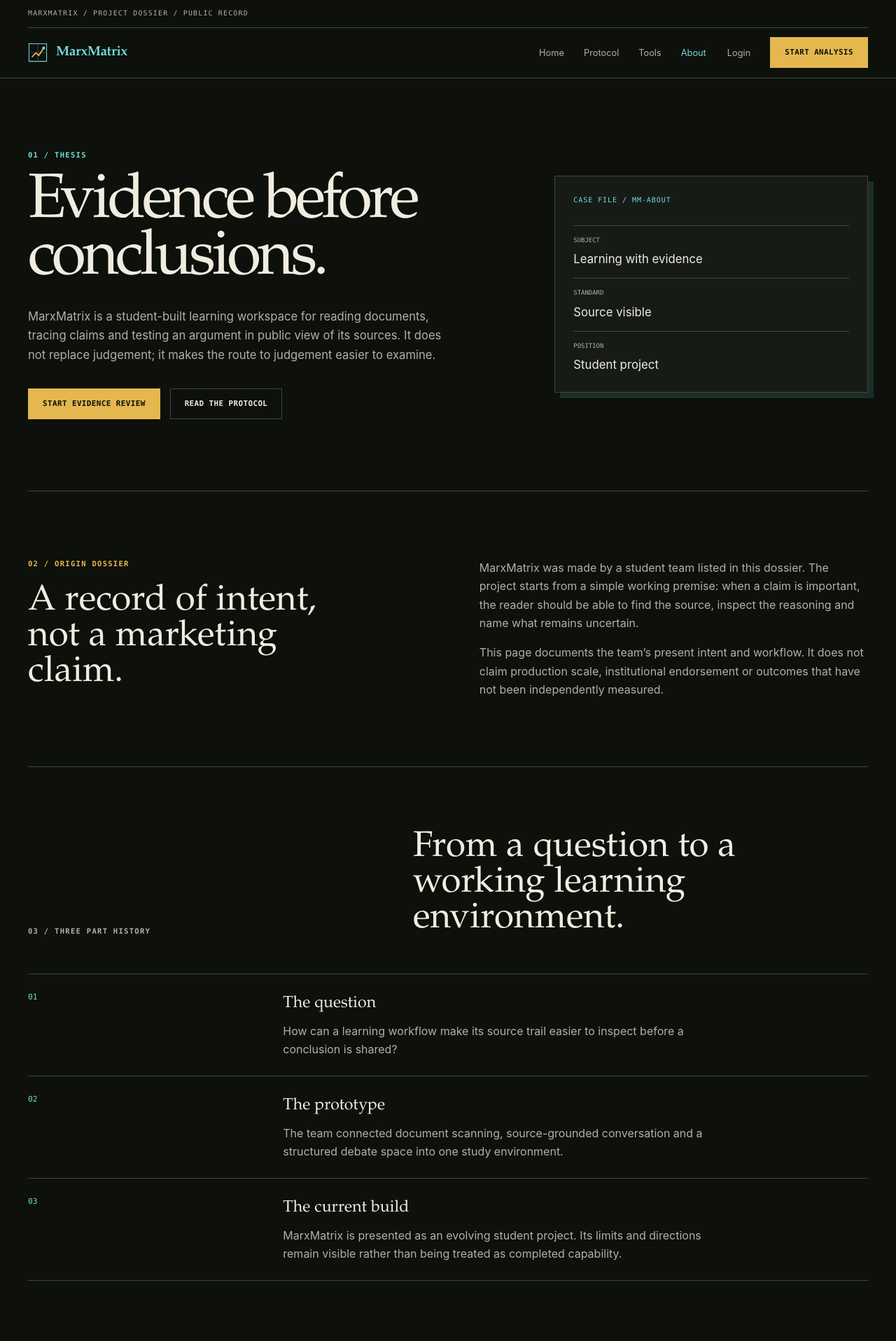
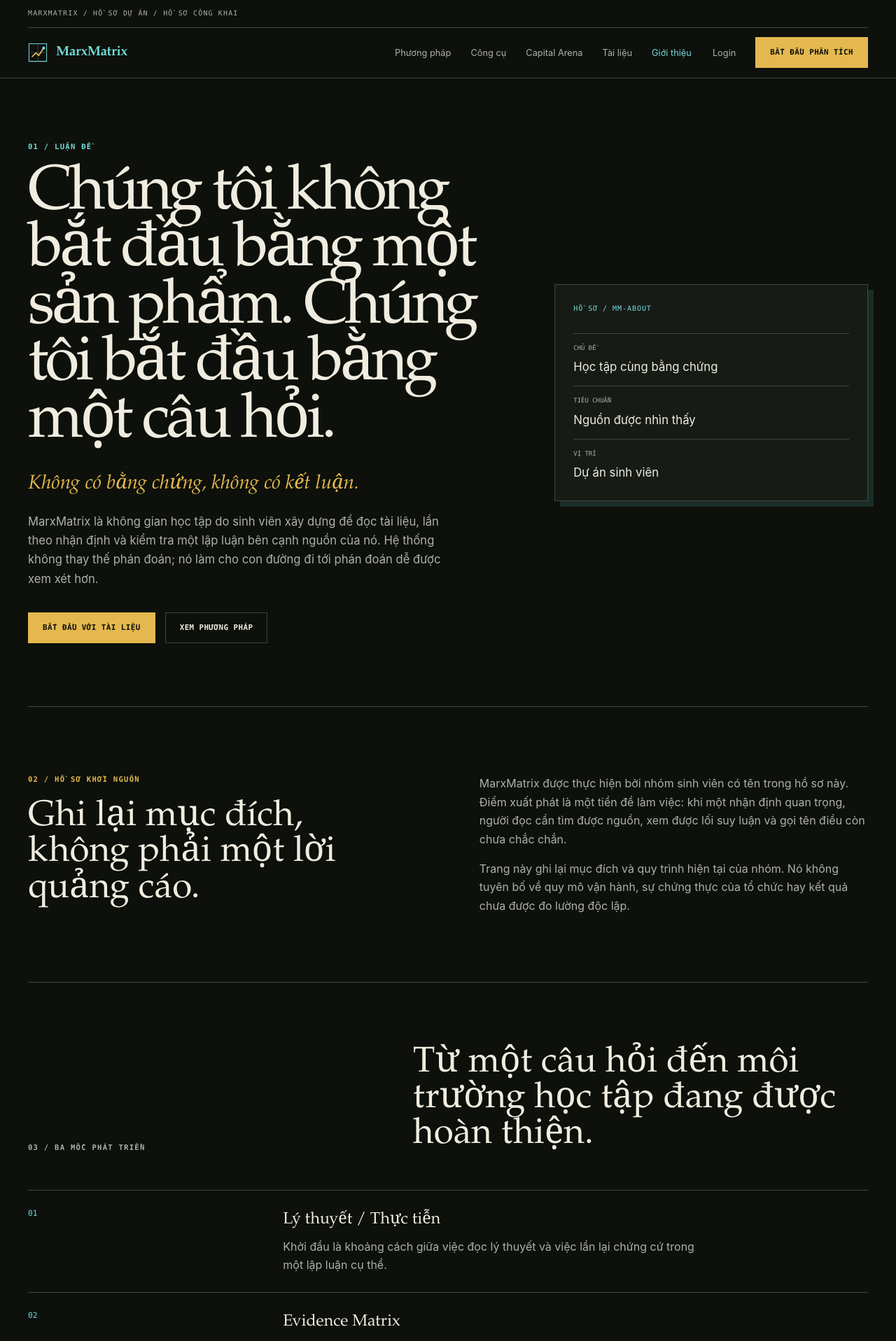
Before and after one commit to ngocthanhhx7/spst_marxmatrix, a React (Vite) app in the folder apps/web/: page /about in a window 1280 px wide. Shown: the top 1916 px of the page at 70% size. Built offline with nearby package versions, Linux system fonts and the light colour scheme; no server answers.

Commit message:
fix(web): align about page with approved narrative

```diff
--- a/apps/web/src/features/about/AboutPage.css
+++ b/apps/web/src/features/about/AboutPage.css
@@ -22,6 +22,11 @@
 
 .about a {
   color: inherit;
+}
+.about a:focus-visible,
+.about button:focus-visible {
+  outline: 2px solid var(--about-cyan);
+  outline-offset: 3px;
 }
 .about h1,
 .about h2,
@@ -146,6 +151,13 @@
   color: var(--about-muted);
   font-size: 1.04rem;
   line-height: 1.65;
+}
+.about__mantra {
+  margin-bottom: 18px;
+  color: var(--about-amber);
+  font-family: var(--font-display, Georgia, serif);
+  font-size: clamp(1.3rem, 2.2vw, 1.8rem);
+  font-style: italic;
 }
 .about__actions {
   display: flex;
@@ -449,6 +461,17 @@
   color: var(--about-muted);
   line-height: 1.55;
 }
+.about__protocol li strong,
+.about__protocol li span {
+  display: block;
+}
+.about__protocol li strong {
+  margin-bottom: 6px;
+  color: var(--about-text);
+  font-family: var(--font-data, monospace);
+  font-size: 0.7rem;
+  text-transform: uppercase;
+}
 .about__protocol li::before {
   display: inline-block;
   width: 30px;
@@ -594,7 +617,7 @@
     display: none;
   }
   .about__account-links .about__button {
-    min-height: 40px;
+    min-height: 44px;
     padding-inline: 12px;
     font-size: 0.55rem;
   }
--- a/apps/web/src/features/about/AboutPage.tsx
+++ b/apps/web/src/features/about/AboutPage.tsx
@@ -1,4 +1,4 @@
-import { useState, type MouseEvent } from 'react';
+import { useState } from 'react';
 import { Link } from 'react-router';
 import { BrandMark } from '../../shared/ui/BrandMark.js';
 import { useSessionStore } from '../auth/session.js';
@@ -7,27 +7,35 @@
 const history = [
   [
     '01',
-    'The question',
-    'How can a learning workflow make its source trail easier to inspect before a conclusion is shared?'
+    'Lý thuyết / Thực tiễn',
+    'Khởi đầu là khoảng cách giữa việc đọc lý thuyết và việc lần lại chứng cứ trong một lập luận cụ thể.'
   ],
   [
     '02',
-    'The prototype',
-    'The team connected document scanning, source-grounded conversation and a structured debate space into one study environment.'
+    'Evidence Matrix',
+    'Nhóm tạo một cách làm việc để đặt nguồn, nhận định và câu hỏi vào cùng một ma trận có thể kiểm tra.'
   ],
   [
     '03',
-    'The current build',
-    'MarxMatrix is presented as an evolving student project. Its limits and directions remain visible rather than being treated as completed capability.'
+    'Capital Arena',
+    'Không gian tranh luận cấu trúc được thêm vào để một lập trường có thể được chất vấn trước khi được giữ lại.'
   ]
 ] as const;
 
 const workflow = [
-  ['01', 'Collect', 'Bring a document or source into the workspace.'],
-  ['02', 'Extract', 'Identify text, entities and passages that need review.'],
-  ['03', 'Locate', 'Keep claims connected to the material that supports or challenges them.'],
-  ['04', 'Question', 'Use Copilot and peer discussion to test an interpretation.'],
-  ['05', 'Decide', 'Record a conclusion with its evidence, caveats and open questions.']
+  ['01', 'Thu thập', 'Đưa tài liệu hoặc nguồn cần đọc vào không gian làm việc.'],
+  ['02', 'Trích xuất', 'Xác định đoạn văn, thực thể và chi tiết cần được xem lại.'],
+  ['03', 'Liên kết', 'Giữ nhận định gắn với tài liệu ủng hộ hoặc thách thức nhận định đó.'],
+  ['04', 'Chất vấn', 'Dùng Copilot và trao đổi nhóm để kiểm tra diễn giải.'],
+  ['05', 'Ghi nhận', 'Lưu kết luận cùng bằng chứng, giới hạn và câu hỏi còn mở.']
+] as const;
+
+const protocol = [
+  ['Nguồn', 'Ghi rõ tài liệu, bối cảnh và vị trí của chất liệu đang được sử dụng.'],
+  ['Trích xuất', 'Tách đoạn, thực thể hoặc chi tiết liên quan ra để kiểm tra.'],
+  ['Đối chiếu', 'Đặt các nguồn và dữ kiện cạnh nhau, bao gồm cả phần chưa khớp.'],
+  ['Luận giải', 'Phân biệt điều tài liệu nói với điều người đọc đang suy luận.'],
+  ['Phản biện', 'Mở kết luận cho câu hỏi, phản biện và cập nhật khi có chứng cứ mới.']
 ] as const;
 
 const team = [
@@ -44,21 +52,9 @@
   const [menuOpen, setMenuOpen] = useState(false);
   const user = useSessionStore((state) => state.user);
 
-  const handleAnchorNavigation = (event: MouseEvent<HTMLAnchorElement>) => {
-    const targetId = event.currentTarget.hash.slice(1);
-    const target = document.getElementById(targetId);
-    if (!target) return;
-
-    event.preventDefault();
-    window.history.replaceState(null, '', `#${targetId}`);
-    target.focus({ preventScroll: true });
-    target.scrollIntoView({ behavior: 'smooth', block: 'start' });
-    setMenuOpen(false);
-  };
-
   return (
-    <main className="about" id="main-content" data-screen="about-01">
-      <p className="about__utility-line">MARXMATRIX / PROJECT DOSSIER / PUBLIC RECORD</p>
+    <div className="about" data-screen="about-01">
+      <p className="about__utility-line">MARXMATRIX / HỒ SƠ DỰ ÁN / HỒ SƠ CÔNG KHAI</p>
       <header className="about__header" role="banner">
         <BrandMark />
         <button
@@ -68,23 +64,20 @@
           aria-controls="about-navigation"
           onClick={() => setMenuOpen((open) => !open)}
         >
-          Menu
+          Trình đơn
         </button>
         <nav
           id="about-navigation"
           className="about__nav"
           data-open={menuOpen}
-          aria-label="Public navigation"
+          aria-label="Điều hướng công khai"
         >
-          <Link to="/">Home</Link>
-          <a href="#protocol" onClick={handleAnchorNavigation}>
-            Protocol
-          </a>
-          <a href="#tools" onClick={handleAnchorNavigation}>
-            Tools
-          </a>
+          <Link to="/#method">Phương pháp</Link>
+          <Link to="/#tools">Công cụ</Link>
+          <Link to="/arena">Capital Arena</Link>
+          <Link to="/#resources">Tài liệu</Link>
           <Link to="/about" aria-current="page">
-            About
+            Giới thiệu
           </Link>
         </nav>
         <div className="about__account-links">
@@ -92,56 +85,56 @@
             <>
               <Link to="/settings">{user.displayName}</Link>
               <Link className="about__button about__button--amber" to="/dashboard">
-                Workspace
+                Vào workspace
               </Link>
             </>
           ) : (
             <>
               <Link to="/login">Login</Link>
               <Link className="about__button about__button--amber" to="/scanner/new">
-                Start analysis
+                Bắt đầu phân tích
               </Link>
             </>
           )}
         </div>
       </header>
 
+      <main id="main-content">
         <section className="about__hero about__frame" aria-labelledby="about-title">
           <div>
-          <p className="about__eyebrow">01 / THESIS</p>
-          <h1 id="about-title">Evidence before conclusions.</h1>
+            <p className="about__eyebrow">01 / LUẬN ĐỀ</p>
+            <h1 id="about-title">
+              Chúng tôi không bắt đầu bằng một sản phẩm. Chúng tôi bắt đầu bằng một câu hỏi.
+            </h1>
+            <p className="about__mantra">Không có bằng chứng, không có kết luận.</p>
             <p className="about__lede">
-            MarxMatrix is a student-built learning workspace for reading documents, tracing claims
-            and testing an argument in public view of its sources. It does not replace judgement; it
-            makes the route to judgement easier to examine.
+              MarxMatrix là không gian học tập do sinh viên xây dựng để đọc tài liệu, lần theo nhận
+              định và kiểm tra một lập luận bên cạnh nguồn của nó. Hệ thống không thay thế phán
+              đoán; nó làm cho con đường đi tới phán đoán dễ được xem xét hơn.
             </p>
             <div className="about__actions">
               <Link className="about__button about__button--amber" to="/scanner/new">
-              Start evidence review
+                Bắt đầu với tài liệu
               </Link>
-            <a
-              className="about__button about__button--outline"
-              href="#protocol"
-              onClick={handleAnchorNavigation}
-            >
-              Read the protocol
-            </a>
+              <Link className="about__button about__button--outline" to="/#method">
+                Xem phương pháp
+              </Link>
             </div>
           </div>
-        <aside className="about__specimen" aria-label="Evidence dossier summary">
-          <p>CASE FILE / MM-ABOUT</p>
+          <aside className="about__specimen" aria-label="Tóm tắt hồ sơ bằng chứng">
+            <p>HỒ SƠ / MM-ABOUT</p>
             <dl>
               <div>
-              <dt>Subject</dt>
-              <dd>Learning with evidence</dd>
+                <dt>Chủ đề</dt>
+                <dd>Học tập cùng bằng chứng</dd>
               </div>
               <div>
-              <dt>Standard</dt>
-              <dd>Source visible</dd>
+                <dt>Tiêu chuẩn</dt>
+                <dd>Nguồn được nhìn thấy</dd>
               </div>
               <div>
-              <dt>Position</dt>
-              <dd>Student project</dd>
+                <dt>Vị trí</dt>
+                <dd>Dự án sinh viên</dd>
               </div>
             </dl>
           </aside>
@@ -149,26 +142,26 @@
 
         <section className="about__origin about__frame" aria-labelledby="origin-title">
           <div>
-          <p className="about__eyebrow about__eyebrow--amber">02 / ORIGIN DOSSIER</p>
-          <h2 id="origin-title">A record of intent, not a marketing claim.</h2>
+            <p className="about__eyebrow about__eyebrow--amber">02 / HỒ SƠ KHỞI NGUỒN</p>
+            <h2 id="origin-title">Ghi lại mục đích, không phải một lời quảng cáo.</h2>
           </div>
           <div className="about__origin-copy">
             <p>
-            MarxMatrix was made by a student team listed in this dossier. The project starts from a
-            simple working premise: when a claim is important, the reader should be able to find the
-            source, inspect the reasoning and name what remains uncertain.
+              MarxMatrix được thực hiện bởi nhóm sinh viên có tên trong hồ sơ này. Điểm xuất phát là
+              một tiền đề làm việc: khi một nhận định quan trọng, người đọc cần tìm được nguồn, xem
+              được lối suy luận và gọi tên điều còn chưa chắc chắn.
             </p>
             <p>
-            This page documents the team’s present intent and workflow. It does not claim production
-            scale, institutional endorsement or outcomes that have not been independently measured.
+              Trang này ghi lại mục đích và quy trình hiện tại của nhóm. Nó không tuyên bố về quy mô
+              vận hành, sự chứng thực của tổ chức hay kết quả chưa được đo lường độc lập.
             </p>
           </div>
         </section>
 
         <section className="about__history about__frame" aria-labelledby="history-title">
           <div className="about__section-heading">
-          <p className="about__eyebrow">03 / THREE PART HISTORY</p>
-          <h2 id="history-title">From a question to a working learning environment.</h2>
+            <p className="about__eyebrow">03 / BA MỐC PHÁT TRIỂN</p>
+            <h2 id="history-title">Từ một câu hỏi đến môi trường học tập đang được hoàn thiện.</h2>
           </div>
           <ol>
             {history.map(([number, title, description]) => (
@@ -185,19 +178,19 @@
 
         <section className="about__workflow about__frame" aria-labelledby="workflow-title">
           <div className="about__section-heading">
-          <p className="about__eyebrow about__eyebrow--amber">04 / METHOD IN PRACTICE</p>
-          <h2 id="workflow-title">Move from a document to a defensible next step.</h2>
+            <p className="about__eyebrow about__eyebrow--amber">04 / PHƯƠNG PHÁP TRONG THỰC HÀNH</p>
+            <h2 id="workflow-title">Đi từ một tài liệu đến bước tiếp theo có thể bảo vệ được.</h2>
           </div>
           <div className="about__before-after">
             <article>
-            <p>Before</p>
-            <h3>Source, claim and conclusion are separated.</h3>
-            <span>Harder to review, explain or revisit.</span>
+              <p>Trước</p>
+              <h3>Nguồn, nhận định và kết luận đứng tách rời.</h3>
+              <span>Khó xem lại, giải thích hoặc quay về khi cần sửa đổi.</span>
             </article>
             <article>
-            <p>After</p>
-            <h3>Each conclusion carries a trail back to material and questions.</h3>
-            <span>Designed for review, discussion and revision.</span>
+              <p>Sau</p>
+              <h3>Mỗi kết luận mang theo một đường dẫn về tài liệu và câu hỏi.</h3>
+              <span>Được thiết kế để xem xét, thảo luận và điều chỉnh.</span>
             </article>
           </div>
           <ol className="about__steps">
@@ -213,11 +206,12 @@
 
         <section className="about__manifesto" aria-labelledby="manifesto-title">
           <div className="about__frame">
-          <p className="about__eyebrow">05 / MANIFESTO</p>
-          <h2 id="manifesto-title">Make the evidence legible. Keep the disagreement useful.</h2>
+            <p className="about__eyebrow">05 / TUYÊN NGÔN</p>
+            <h2 id="manifesto-title">Làm cho bằng chứng dễ đọc. Giữ cho bất đồng có ích.</h2>
             <p>
-            We prefer a source link over an unsupported assertion, a stated limit over false
-            certainty, and a revisable argument over a polished answer that cannot be checked.
+              Chúng tôi ưu tiên một liên kết nguồn hơn một khẳng định không căn cứ, một giới hạn
+              được nói rõ hơn sự chắc chắn giả tạo, và một lập luận có thể sửa đổi hơn một câu trả
+              lời bóng bẩy nhưng không thể kiểm tra.
             </p>
           </div>
         </section>
@@ -229,115 +223,125 @@
           aria-labelledby="tools-title"
         >
           <div className="about__section-heading">
-          <p className="about__eyebrow about__eyebrow--amber">06 / WORKSPACES</p>
-          <h2 id="tools-title">Three connected places to do the work.</h2>
+            <p className="about__eyebrow about__eyebrow--amber">06 / KHÔNG GIAN LÀM VIỆC</p>
+            <h2 id="tools-title">Ba nơi kết nối để làm công việc này.</h2>
           </div>
           <div className="about__tool-grid">
             <article>
               <p>Scanner</p>
-            <h3>Turn documents into material you can inspect.</h3>
-            <span>
-              Start a document analysis and retain the path back to the original material.
-            </span>
-            <Link to="/scanner/new">Open Scanner</Link>
+              <h3>Biến tài liệu thành chất liệu có thể xem xét.</h3>
+              <span>Bắt đầu phân tích tài liệu và giữ đường dẫn quay về chất liệu gốc.</span>
+              <Link to="/scanner/new">Mở Scanner</Link>
             </article>
             <article>
               <p>Copilot</p>
-            <h3>Ask questions with sources in view.</h3>
-            <span>Use a source-grounded workspace to develop and check an interpretation.</span>
-            <Link to="/copilot">Open Copilot</Link>
+              <h3>Đặt câu hỏi khi nguồn vẫn ở trong tầm nhìn.</h3>
+              <span>
+                Dùng không gian làm việc có căn cứ nguồn để phát triển và kiểm tra diễn giải.
+              </span>
+              <Link to="/copilot">Mở Copilot</Link>
             </article>
             <article>
               <p>Capital Arena</p>
-            <h3>Stress-test a position through structured debate.</h3>
-            <span>Bring an argument into a dedicated environment for challenge and revision.</span>
-            <Link to="/arena">Enter Capital Arena</Link>
+              <h3>Thử độ vững của một lập trường qua tranh luận cấu trúc.</h3>
+              <span>Đưa lập luận vào một môi trường dành cho chất vấn và điều chỉnh.</span>
+              <Link to="/arena">Vào Capital Arena</Link>
             </article>
           </div>
         </section>
 
         <section className="about__outcomes about__frame" aria-labelledby="outcomes-title">
           <div>
-          <p className="about__eyebrow">07 / WHAT WE LOOK FOR</p>
-          <h2 id="outcomes-title">Qualitative outcomes worth noticing.</h2>
+            <p className="about__eyebrow">07 / ĐIỀU CHÚNG TÔI THEO ĐUỔI</p>
+            <h2 id="outcomes-title">Những kết quả định tính đáng được nhận ra.</h2>
           </div>
           <ul>
-          <li>Students can point to the material behind a claim.</li>
-          <li>Questions and uncertainty stay attached to a developing conclusion.</li>
-          <li>Collaboration leaves a readable record of how an argument changed.</li>
+            <li>Sinh viên có thể chỉ về chất liệu đứng sau một nhận định.</li>
+            <li>Câu hỏi và bất định vẫn gắn với kết luận đang hình thành.</li>
+            <li>Cộng tác để lại bản ghi có thể đọc được về cách một lập luận thay đổi.</li>
           </ul>
         </section>
 
         <section className="about__team about__frame" aria-labelledby="team-title">
           <div className="about__section-heading">
-          <p className="about__eyebrow about__eyebrow--amber">08 / PEOPLE</p>
-          <h2 id="team-title">The project team.</h2>
+            <p className="about__eyebrow about__eyebrow--amber">08 / CON NGƯỜI</p>
+            <h2 id="team-title">Nhóm thực hiện dự án.</h2>
           </div>
           <div className="about__team-grid">
             <article>
-            <p>Team leader</p>
+              <p>Trưởng nhóm</p>
               <h3>Nguyễn Ngọc Thành HE186491</h3>
             </article>
-          <ul aria-label="Team members">
+            <ul aria-label="Thành viên dự án">
               {team.map((member) => (
                 <li key={member}>{member}</li>
               ))}
-            <li>other collaborators</li>
+              <li>Các thành viên và cộng tác viên khác</li>
             </ul>
           </div>
         </section>
 
-      <section
-        className="about__protocol about__frame"
-        id="protocol"
-        tabIndex={-1}
-        aria-labelledby="protocol-title"
-      >
+        <section className="about__protocol about__frame" aria-labelledby="protocol-title">
           <div>
-          <p className="about__eyebrow">09 / EVIDENCE PROTOCOL</p>
-          <h2 id="protocol-title">A claim is only as useful as its trail.</h2>
+            <p className="about__eyebrow">09 / GIAO THỨC BẰNG CHỨNG</p>
+            <h2 id="protocol-title">Một nhận định chỉ hữu ích khi có đường dẫn đi cùng.</h2>
           </div>
           <ol>
-          <li>Keep source context available when a claim is reviewed.</li>
-          <li>Separate what the material says from what the reader infers.</li>
-          <li>Mark unresolved questions and revise the record when evidence changes.</li>
+            {protocol.map(([title, description]) => (
+              <li key={title}>
+                <strong>{title}</strong>
+                <span>{description}</span>
+              </li>
+            ))}
           </ol>
         </section>
 
         <section className="about__future about__frame" aria-labelledby="future-title">
           <p className="about__eyebrow about__eyebrow--amber">
-          10 / DIRECTION, NOT CURRENT CAPABILITY
+            10 / HƯỚNG ĐI, KHÔNG PHẢI KHẢ NĂNG HIỆN TẠI
           </p>
-        <h2 id="future-title">Future direction</h2>
+          <h2 id="future-title">Hướng phát triển</h2>
           <p>
-          The team intends to keep improving review flows, collaborative evidence work and the
-          clarity of source provenance. These are directions for future development, not promises of
-          functionality available today.
+            Nhóm dự định tiếp tục cải thiện quy trình xem xét, làm việc cùng bằng chứng và độ rõ
+            ràng của nguồn gốc tài liệu. Đây là hướng phát triển trong tương lai, không phải cam kết
+            về chức năng đang có hôm nay.
           </p>
         </section>
 
         <section className="about__cta about__frame" aria-labelledby="cta-title">
-        <h2 id="cta-title">Start with the evidence already in front of you.</h2>
+          <h2 id="cta-title">Bắt đầu với bằng chứng đang ở trước mắt bạn.</h2>
           <Link className="about__button about__button--amber" to="/scanner/new">
-          Begin with a document
+            Mở Scanner
           </Link>
         </section>
+      </main>
 
       <footer className="about__footer about__frame">
         <div>
           <BrandMark />
-          <p>MarxMatrix / student project / evidence-aware learning.</p>
+          <p>MarxMatrix / dự án sinh viên / học tập cùng bằng chứng.</p>
         </div>
-        <nav aria-label="About footer navigation">
-          <Link to="/">Home</Link>
-          <a href="#protocol" onClick={handleAnchorNavigation}>
-            Protocol
-          </a>
+        <nav aria-label="Product">
+          <strong>Product</strong>
+          <Link to="/scanner/new">Scanner</Link>
+          <Link to="/copilot">Copilot</Link>
+          <Link to="/arena">Capital Arena</Link>
+        </nav>
+        <nav id="resources" tabIndex={-1} aria-label="Resources">
+          <strong>Resources</strong>
+          <Link to="/#method">Phương pháp</Link>
+          <Link to="/#tools">Công cụ</Link>
           <Link to="/about" aria-current="page">
-            About
+            Giới thiệu
           </Link>
         </nav>
+        <nav aria-label="Legal">
+          <strong>Legal</strong>
+          <Link to="/#privacy">Quyền riêng tư</Link>
+          <Link to="/#privacy">Điều khoản sử dụng</Link>
+          <Link to="/#privacy">Giới hạn</Link>
+        </nav>
       </footer>
-    </main>
+    </div>
   );
 }
```
Also changed, not shown: 1 other file (tests, documents, lock files or other folders). Lines whose indentation alone changed are shown as unchanged.
